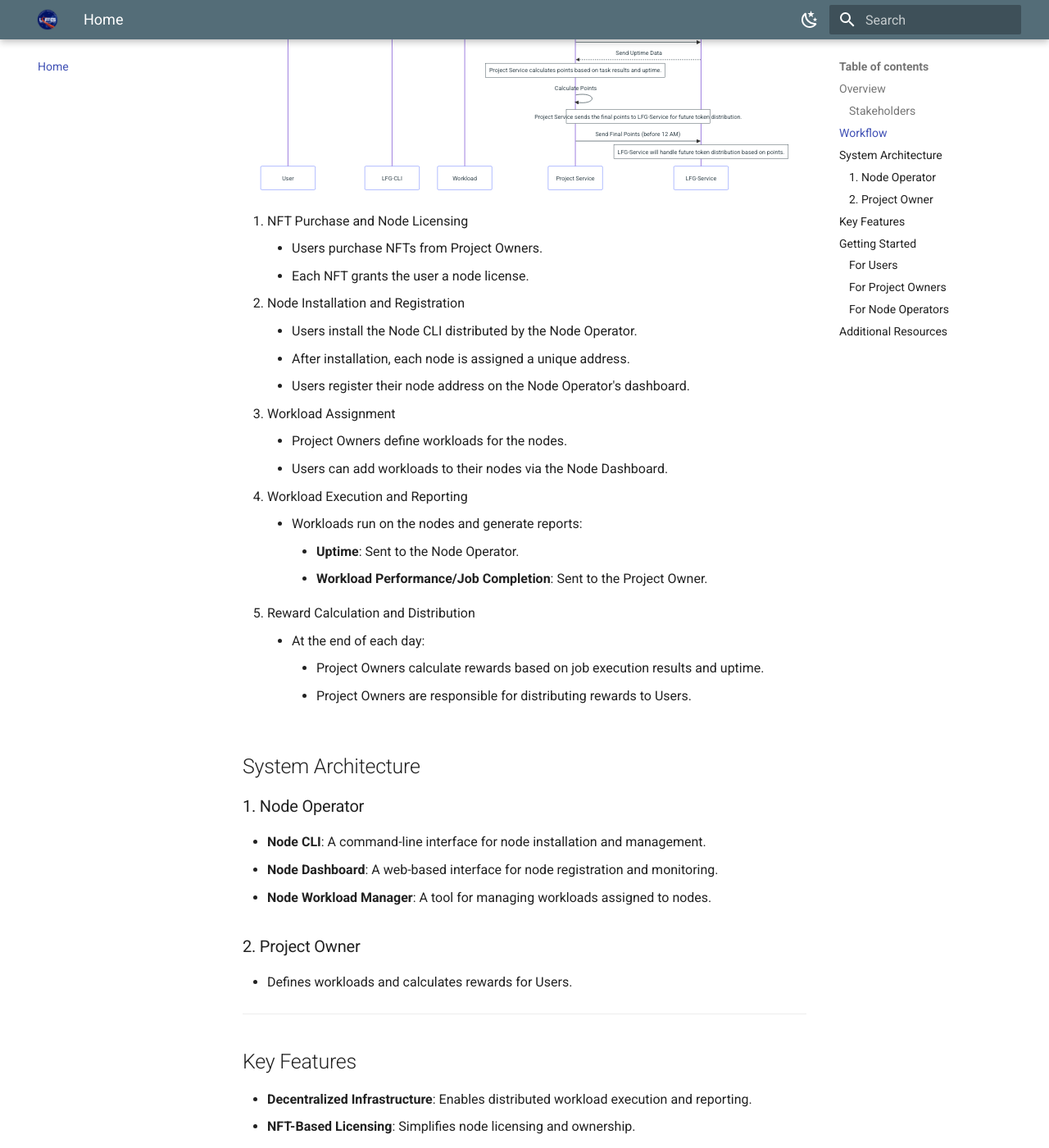
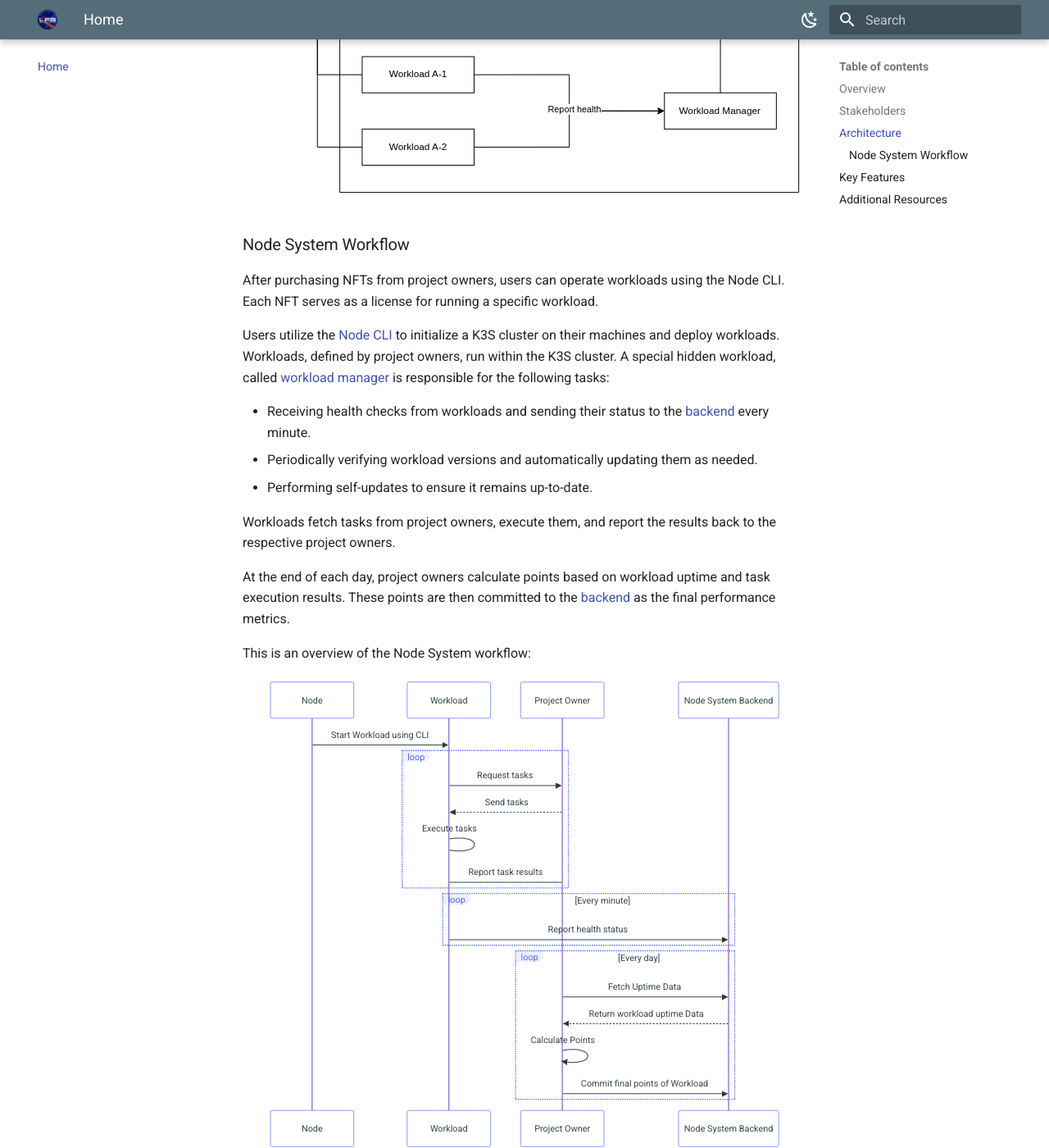
Before and after one commit to LFGInc/node-system-docs, an MkDocs documentation site: the page built from docs/index.md, in a window 1280 px wide and 1400 px high, scrolled down 979 px. Shown: the whole window at 82% size. Built offline with MkDocs 1.6.1 and Material for MkDocs 9.7.7, drawn with Linux system fonts in a browser that asks for light colours; some of the changed text lies outside the part shown.

Commit message:
docs: overall architecture

````diff
--- a/docs/index.md
+++ b/docs/index.md
@@ -2,118 +2,78 @@
 
 ## Overview
 
-The Node System is a DEPIN (Decentralized Physical Infrastructure Network) system designed to facilitate collaboration between Users, Project Owners, and Node Operators. It enables decentralized workload execution, performance tracking, and reward distribution.
+The Node System is a DEPIN (Decentralized Physical Infrastructure Network) enabling decentralized workload execution, performance tracking, and reward distribution.
 
-### Stakeholders
 
-1. **Users**: Individuals who purchase NFTs from Project Owners and operate nodes.
-2. **Project Owners**: Entities that define workloads and distribute rewards based on node performance.
-3. **Node Operators**: Entities responsible for distributing the Node CLI and managing the Node Dashboard.
+## Stakeholders
 
----
+1. **Users**: Operate nodes by purchasing NFTs.
+2. **Project Owners**: Define workloads and distribute rewards.
+3. **Node Operators**: Manage Node CLI and Dashboard.
 
-## Workflow
+## Architecture
+
+There are several components in the Node System architecture:
+
+- [**Node CLI**](NodeCLI/index.md): Command-line interface for managing a node and its workloads.
+- [**Workload Manager**](WorkloadManager/index.md): Version control and uptime management for workloads.
+- [**Node System Backend**](backend/index.md): Backend API for managing nodes/workloads, uptime tracking and notification
+- [**Workload Master**]: Hosted by project owners, responsible for defining workloads and distributing rewards.
+
+![Node System Architecture](assets/NodeSystemArch.svg)
+
+### Node System Workflow
+
+After purchasing NFTs from project owners, users can operate workloads using the Node CLI. Each NFT serves as a license for running a specific workload.
+
+Users utilize the [Node CLI](NodeCLI/index.md) to initialize a K3S cluster on their machines and deploy workloads. Workloads, defined by project owners, run within the K3S cluster. A special hidden workload, called [workload manager](WorkloadManager/index.md) is responsible for the following tasks:
+
+- Receiving health checks from workloads and sending their status to the [backend](backend/index.md) every minute.
+- Periodically verifying workload versions and automatically updating them as needed.
+- Performing self-updates to ensure it remains up-to-date.
+
+Workloads fetch tasks from project owners, execute them, and report the results back to the respective project owners.
+
+At the end of each day, project owners calculate points based on workload uptime and task execution results. These points are then committed to the [backend](backend/index.md) as the final performance metrics.
+
+This is an overview of the Node System workflow:
 
 ```mermaid
 sequenceDiagram
-    participant User as User
-    participant LFGCLI as LFG-CLI
-    participant Workload as Workload
-    participant ProjectService as Project Service
-    participant LFGService as LFG-Service
+    participant Node
+    participant Workload
+    participant PO as Project Owner
+    participant Backend as Node System Backend
 
-    Note over User, LFGCLI: User triggers the process by running a command in the LFG-CLI.
-    User->>LFGCLI: Run Workload
+    Node->>Workload: Start Workload using CLI
 
-    Note over LFGCLI, Workload: CLI starts the workload on the system.
-    LFGCLI->>Workload: Start Workload
-
-    Note over Workload, ProjectService: Workload receives tasks to process from Project Service.
-    Workload->>ProjectService: Request tasks
-    ProjectService-->>Workload: Send tasks
-
-    Note over Workload, LFGService: Workload reports uptime daily to LFG-Service.
-    loop Every day
-        Workload->>LFGService: Send Uptime
+    loop
+        Workload->>PO: Request tasks
+        PO-->>Workload: Send tasks
+        Workload->Workload: Execute tasks
+        Workload->PO: Report task results
     end
 
-    Note over ProjectService: Project Service combines task results from the workload and uptime.
-    ProjectService->>Workload: Retrieve task results
-    Workload-->>ProjectService: Send task results
-    ProjectService->>LFGService: Fetch Uptime Data
-    LFGService-->>ProjectService: Send Uptime Data
+    loop Every minute
+        Workload->>Backend: Report health status
+    end
 
-    Note over ProjectService: Project Service calculates points based on task results and uptime.
-    ProjectService->>ProjectService: Calculate Points
-
-    Note over ProjectService, LFGService: Project Service sends the final points to LFG-Service for future token distribution.
-    ProjectService->>LFGService: Send Final Points (before 12 AM)
-
-    Note over LFGService: LFG-Service will handle future token distribution based on points.
+    loop Every day
+        PO->>Backend: Fetch Uptime Data
+        Backend-->>PO: Return workload uptime Data
+        PO->>PO: Calculate Points
+        PO->>Backend: Commit final points of Workload
+    end
 ```
-
-1. NFT Purchase and Node Licensing
-      - Users purchase NFTs from Project Owners.
-      - Each NFT grants the user a node license.
-2. Node Installation and Registration
-      - Users install the Node CLI distributed by the Node Operator.
-      - After installation, each node is assigned a unique address.
-      - Users register their node address on the Node Operator's dashboard.
-3. Workload Assignment
-      - Project Owners define workloads for the nodes.
-      - Users can add workloads to their nodes via the Node Dashboard.
-4. Workload Execution and Reporting
-      - Workloads run on the nodes and generate reports:
-          - **Uptime**: Sent to the Node Operator.
-          - **Workload Performance/Job Completion**: Sent to the Project Owner.
-5. Reward Calculation and Distribution
-      - At the end of each day:
-          - Project Owners calculate rewards based on job execution results and uptime.
-          - Project Owners are responsible for distributing rewards to Users.
-
-## System Architecture
-
-### 1. Node Operator
-- **Node CLI**: A command-line interface for node installation and management.
-- **Node Dashboard**: A web-based interface for node registration and monitoring.
-- **Node Workload Manager**: A tool for managing workloads assigned to nodes.
-
-### 2. Project Owner
-- Defines workloads and calculates rewards for Users.
-
----
 
 ## Key Features
 
-- **Decentralized Infrastructure**: Enables distributed workload execution and reporting.
-- **NFT-Based Licensing**: Simplifies node licensing and ownership.
-- **Automated Reward System**: Ensures fair and transparent reward distribution.
-- **Performance Tracking**: Tracks uptime and workload performance for accountability.
-
----
-
-## Getting Started
-
-### For Users
-1. Purchase an NFT from a Project Owner.
-2. Install the Node CLI provided by the Node Operator.
-3. Register your node address on the Node Dashboard.
-4. Add workloads to your node and start earning rewards.
-
-### For Project Owners
-1. Define workloads for nodes.
-2. Monitor workload execution and performance.
-3. Calculate and distribute rewards to Users.
-
-### For Node Operators
-1. Distribute the Node CLI to Users.
-2. Manage the Node Dashboard for node registration and monitoring.
-3. Oversee the Node Workload Manager for workload assignments.
-
----
+- **Decentralized Infrastructure**: Distributed workload execution.
+- **NFT Licensing**: Simplifies node ownership.
+- **Automated Rewards**: Transparent reward distribution.
+- **Performance Tracking**: Tracks uptime and workload results.
 
 ## Additional Resources
 
-- [Node CLI Documentation](NodeCLI/index.md)
-- [Workload Manager Documentation](WorkloadManager/index.md)
-- [API Documentation](API/index.md)
+- [What is a Node](https://support.lfg.inc/hc/en-us/articles/26584598844955-What-is-a-Node)
+- [Node System Articles](https://support.lfg.inc/hc/en-us/sections/26307301761691-General)
````
Also changed, not shown: docs/assets/NodeSystemArch.svg (added), docs/backend/index.md (added).
